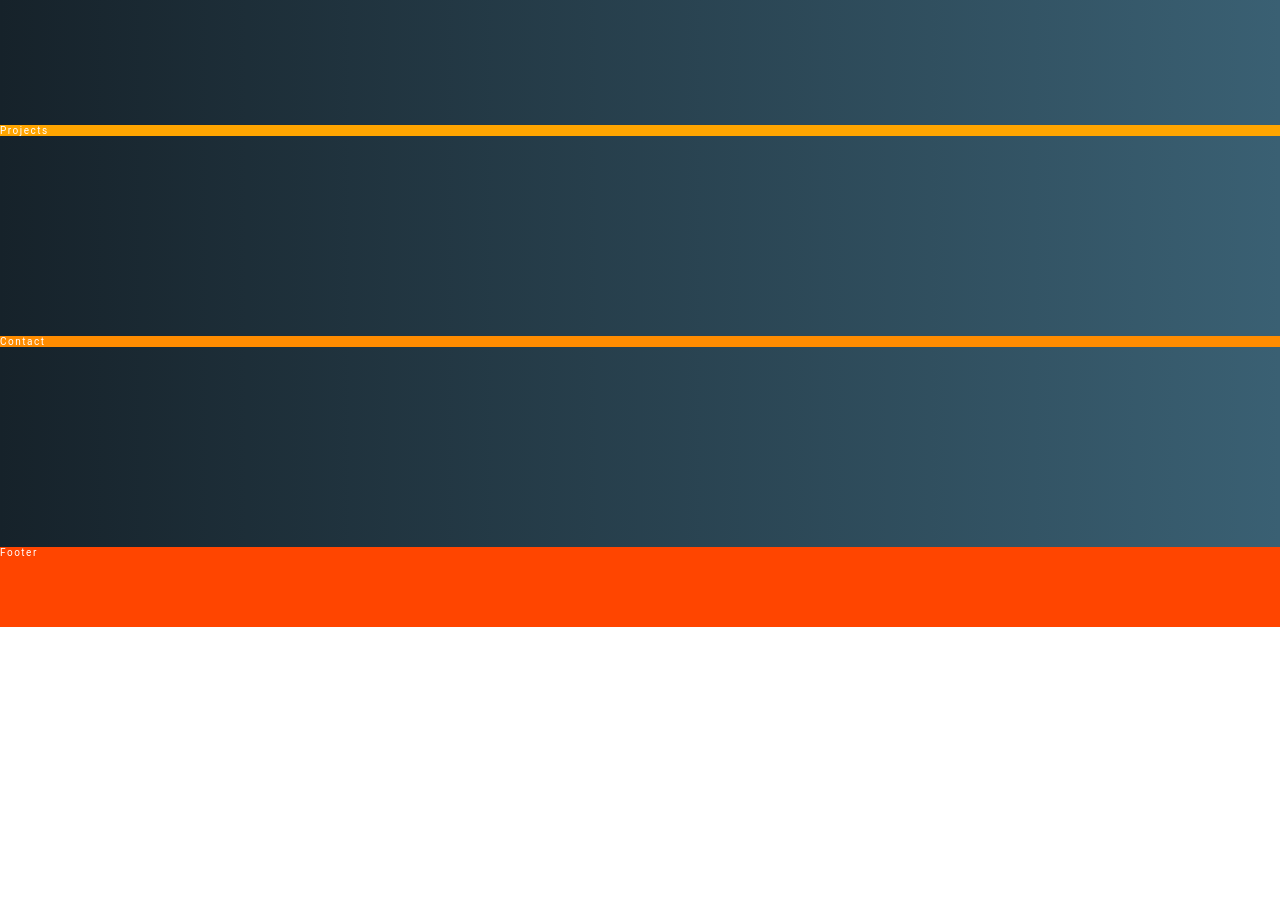
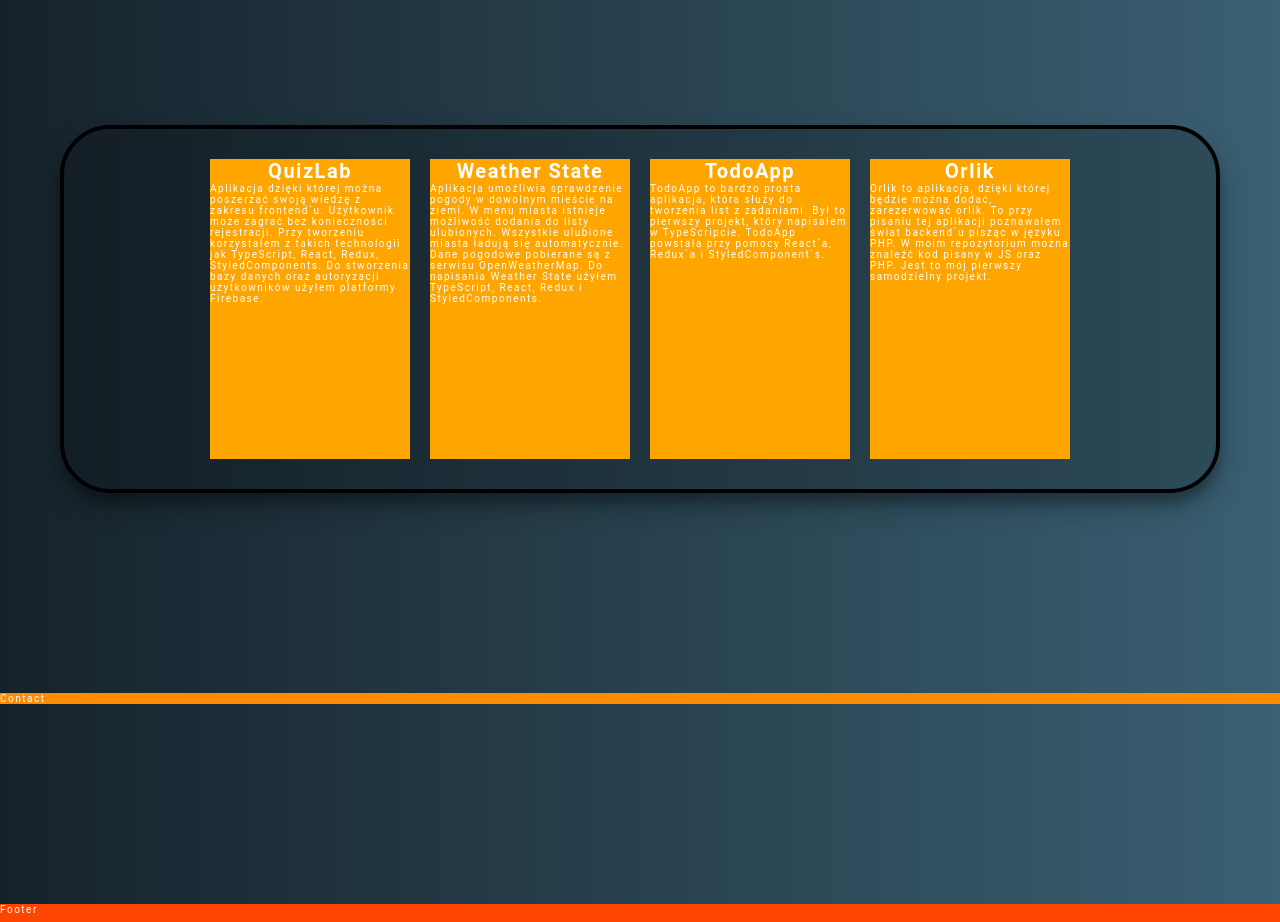
Before and after one commit to Kacper-Arendt/kacper-koduje, a React (Create React App) app: page / in a window 1280 px wide. Shown: the part 2300-3222 px from the top of the page. Before the commit the page ends 2927 px from the top, so only its background shows below. Built offline with nearby package versions, Linux system fonts and the light colour scheme.

Commit message:
feat add projects name and infos

```diff
--- a/src/components/Projects.tsx
+++ b/src/components/Projects.tsx
@@ -1,14 +1,65 @@
 import styled from "styled-components"
 
 const Div = styled.div`
-  grid-column: start / end;
+  grid-column: center-start / center-end;
+  display: flex;
+  flex-flow: row wrap;
+  justify-content: center;
+  align-items: center;
+  padding: 2rem;
+  background-color: rgba(0, 0, 0, .2);
+
+  border: .4rem solid black;
+  border-radius: 5rem;
+  box-shadow: rgba(0, 0, 0, 0.25) 0 14px 28px, rgba(0, 0, 0, 0.22) 0 10px 10px;`
+
+const ProjectContainer = styled.div`
+  height: 30rem;
+  width: 20rem;
+  margin: 1rem;
   background-color: orange;
+
+  h3 {
+    font-size: 2rem;
+    text-align: center;
+  }
 `
-
 export const Projects = () => {
     return (
         <Div id='projects'>
-            Projects
+            <ProjectContainer>
+                <h3>QuizLab</h3>
+                <p>Aplikacja dzięki której można poszerzać swoją wiedzę z zakresu frontend`u. Użytkownik może zagrać
+                    bez konieczności rejestracji. Przy tworzeniu korzystałem z takich technologii jak TypeScript, React,
+                    Redux, StyledComponents. Do stworzenia bazy danych oraz autoryzacji użytkowników użyłem platformy
+                    Firebase.
+                </p>
+            </ProjectContainer>
+            <ProjectContainer>
+                <h3>Weather State</h3>
+                <p>
+                    Aplikacja umożliwia sprawdzenie pogody w dowolnym mieście na ziemi. W menu miasta istnieje możliwość
+                    dodania do listy ulubionych. Wszystkie ulubione miasta ładują się automatycznie. Dane pogodowe
+                    pobierane są z serwisu OpenWeatherMap. Do napisania Weather State użyłem TypeScript, React, Redux i
+                    StyledComponents.
+                </p>
+            </ProjectContainer>
+            <ProjectContainer>
+                <h3>TodoApp</h3>
+                <p>
+                    TodoApp to bardzo prosta aplikacja, która służy do tworzenia list z zadaniami. Był to pierwszy
+                    projekt,
+                    który napisałem w TypeScripcie. TodoApp powstała przy pomocy React`a, Redux`a i StyledComponent`s.
+                </p>
+            </ProjectContainer>
+            <ProjectContainer>
+                <h3>Orlik</h3>
+                <p>
+                    Orlik to aplikacja, dzięki której będzie można dodać, zarezerwować orlik. To przy pisaniu tej
+                    aplikacji poznawałem świat backend`u pisząc w języku PHP. W moim repozytorium można znaleźć kod
+                    pisany w JS oraz PHP. Jest to mój pierwszy samodzielny projekt.
+                </p>
+            </ProjectContainer>
         </Div>
     )
 }
```
